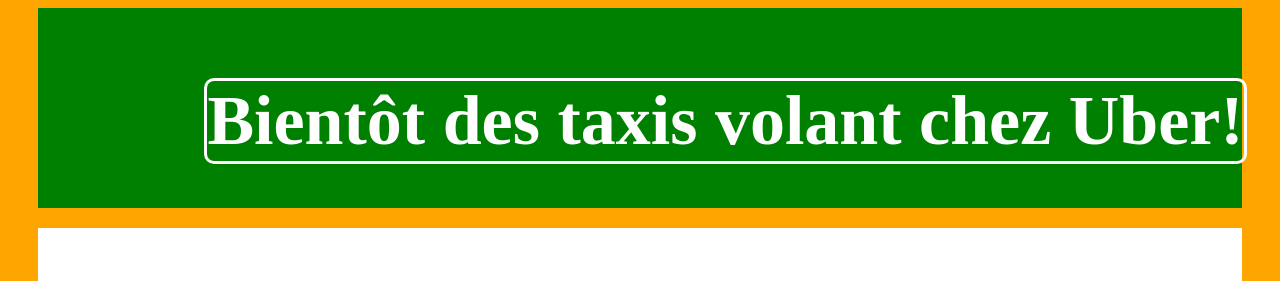
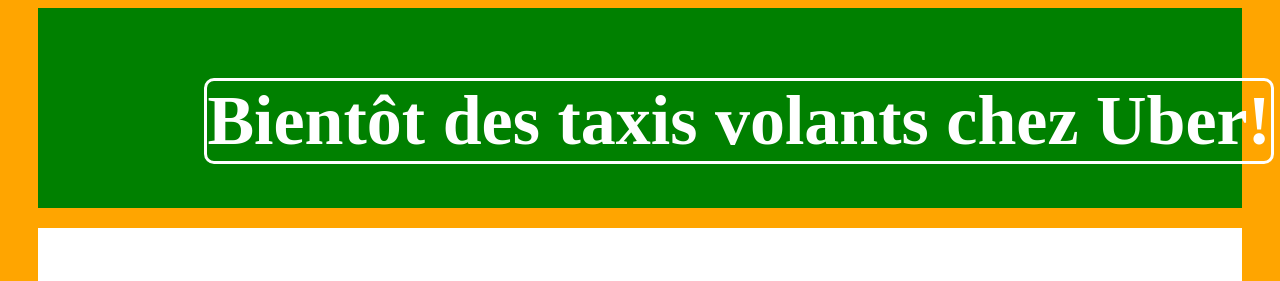
Before and after one commit to MarcellinAppia/Uber, a plain HTML site: page index.html in a window 1280 px wide. Shown: the top 281 px of the page. Drawn offline with Linux system fonts and the light colour scheme.

Commit message:
Update index.html

```diff
--- a/index.html
+++ b/index.html
@@ -1,12 +1,12 @@
 <!DOCTYPE html>
 <html>
 <head>
-	<title>Bientôt des taxis volant chez Uber!</title>
+	<title>Bientôt des taxis volants chez Uber!</title>
 	<link rel="stylesheet" href="style.css" type="text/css">
 </head>
 <body>
     <header>
-          <h1>Bientôt des taxis volant chez Uber!</h1>
+          <h1>Bientôt des taxis volants chez Uber!</h1>
     </header>
 
 
```
